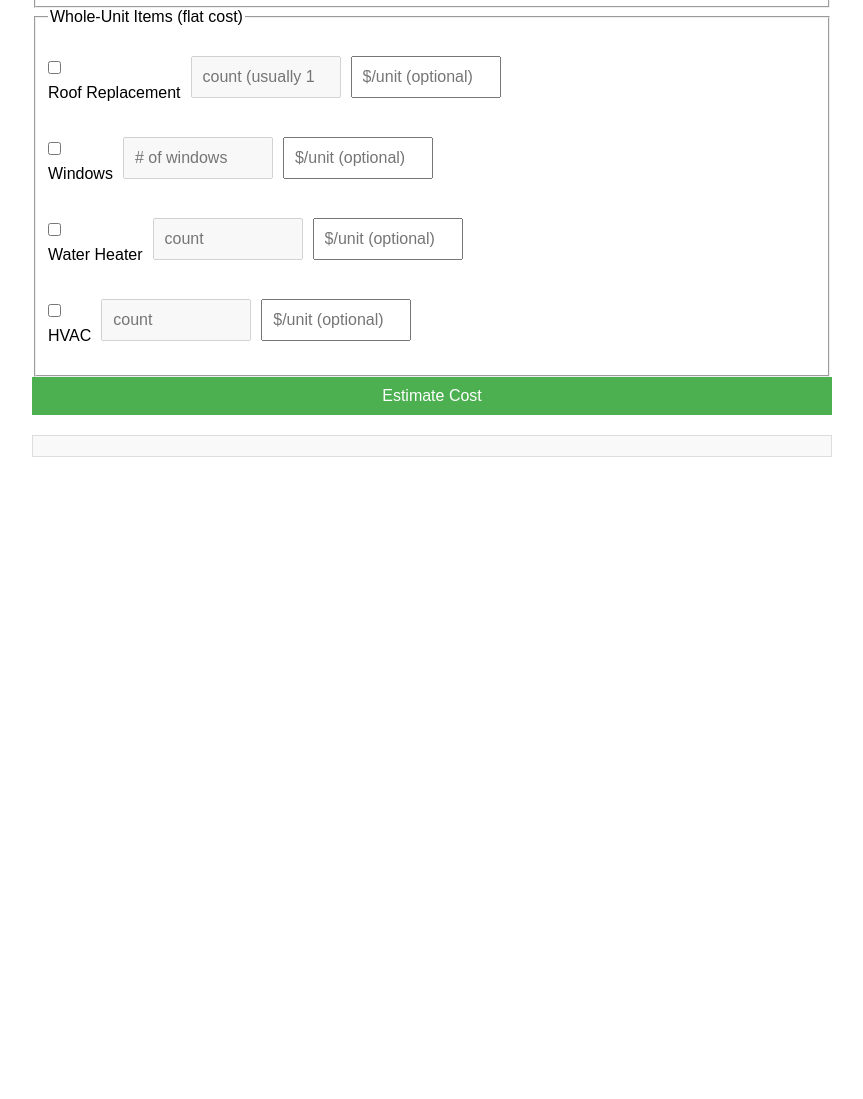
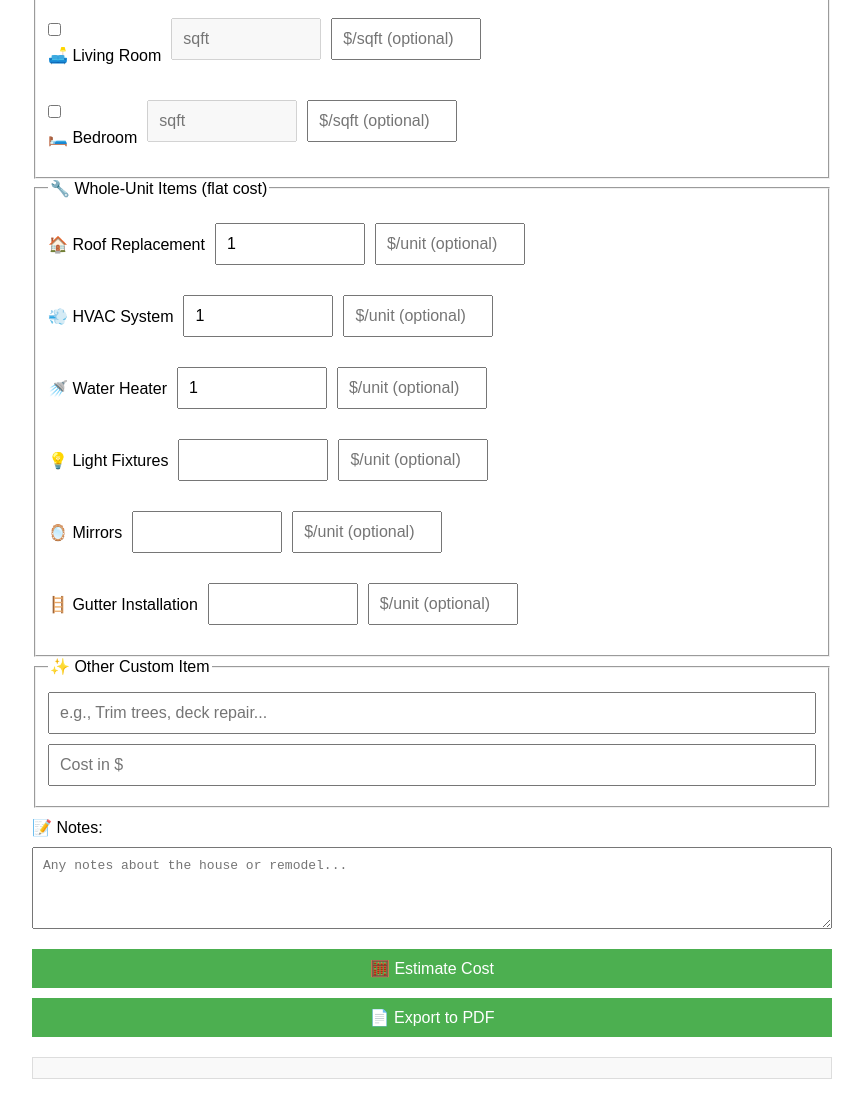
Before and after one commit to totorods/house-remodel-cost-estimator, a plain HTML site: page index.html in a window 1280 px wide. Shown: the part 744-1843 px from the top of the page, without its empty margins (208-1071 px from the left). Before the commit the page ends 1221 px from the top, so only its background shows below. Drawn offline with nearby package versions, Linux system fonts and the light colour scheme.

Commit message:
🚀 Add index.html for remodel estimator with photo, notes, and PDF export

```diff
--- a/index.html
+++ b/index.html
@@ -2,10 +2,11 @@
 <html lang="en">
 <head>
   <meta charset="UTF-8">
-  <title>House Remodel Cost Estimator</title>
+  <title>🏡 House Remodel Cost Estimator</title>
   <meta name="viewport" content="width=device-width, initial-scale=1.0">
   <meta name="apple-mobile-web-app-capable" content="yes">
   <meta name="apple-mobile-web-app-status-bar-style" content="default">
+  <script src="https://cdnjs.cloudflare.com/ajax/libs/jspdf/2.5.1/jspdf.umd.min.js"></script>
   <style>
     body {
       font-family: Arial, sans-serif;
@@ -17,12 +18,12 @@
       color: #4CAF50;
       font-size: 1.5em;
     }
-    label, select, input {
+    label, select, input, textarea {
       display: block;
       margin: 10px 0;
       font-size: 1em;
     }
-    input[type="number"], select, button {
+    input[type="number"], select, button, input[type="text"], textarea {
       width: 100%;
       padding: 10px;
       font-size: 1em;
@@ -33,6 +34,7 @@
       padding: 10px;
       border: 1px solid #ddd;
       background: #f9f9f9;
+      white-space: pre-wrap;
     }
     .room-input {
       display: flex;
@@ -48,6 +50,7 @@
       border: none;
       cursor: pointer;
       font-size: 1em;
+      margin-top: 10px;
     }
     button:hover {
       background-color: #45a049;
@@ -66,17 +69,25 @@
   </style>
 </head>
 <body>
-  <h1>Remodel Cost Estimator (Austin, TX)</h1>
+  <h1>🏡 House Remodel Cost Estimator (Austin, TX)</h1>
 
-  <label>ZIP Code (for regional adjustment, not used yet):
+  <label>📍 Address:
+    <input type="text" id="address" placeholder="Enter street address">
+  </label>
+
+  <label>📮 ZIP Code:
     <input type="text" id="zip">
   </label>
 
-  <label>Total Square Footage:
+  <label>📐 Total Square Footage:
     <input type="number" id="sqft" placeholder="e.g., 2000">
   </label>
 
-  <label>Finish Level:
+  <label>📷 Upload Photo:
+    <input type="file" id="photo" accept="image/*">
+  </label>
+
+  <label>🎨 Finish Level:
     <select id="finish">
       <option value="basic">Basic</option>
       <option value="mid">Mid-range</option>
@@ -85,78 +96,101 @@
   </label>
 
   <fieldset>
-    <legend>Rooms to Remodel (per sqft)</legend>
+    <legend>🛋️ Rooms to Remodel (per sqft)</legend>
     <div class="room-input">
-      <label><input type="checkbox" value="kitchen" onchange="toggleInput('kitchen')"> Kitchen</label>
+      <label><input type="checkbox" value="kitchen" onchange="toggleInput('kitchen')"> 🍽️ Kitchen</label>
       <input type="number" id="kitchen_sqft" placeholder="sqft" disabled>
       <input type="number" class="custom-price" id="kitchen_price" placeholder="$/sqft (optional)">
     </div>
     <div class="room-input">
-      <label><input type="checkbox" value="bathroom" onchange="toggleInput('bathroom')"> Bathroom</label>
+      <label><input type="checkbox" value="bathroom" onchange="toggleInput('bathroom')"> 🛁 Bathroom</label>
       <input type="number" id="bathroom_sqft" placeholder="sqft" disabled>
       <input type="number" class="custom-price" id="bathroom_price" placeholder="$/sqft (optional)">
     </div>
     <div class="room-input">
-      <label><input type="checkbox" value="flooring" onchange="toggleInput('flooring')"> Flooring</label>
+      <label><input type="checkbox" value="flooring" onchange="toggleInput('flooring')"> 🪵 Flooring</label>
       <input type="number" id="flooring_sqft" placeholder="sqft" disabled>
       <input type="number" class="custom-price" id="flooring_price" placeholder="$/sqft (optional)">
     </div>
     <div class="room-input">
-      <label><input type="checkbox" value="living" onchange="toggleInput('living')"> Living Room</label>
+      <label><input type="checkbox" value="living" onchange="toggleInput('living')"> 🛋️ Living Room</label>
       <input type="number" id="living_sqft" placeholder="sqft" disabled>
       <input type="number" class="custom-price" id="living_price" placeholder="$/sqft (optional)">
     </div>
     <div class="room-input">
-      <label><input type="checkbox" value="bedroom" onchange="toggleInput('bedroom')"> Bedroom</label>
+      <label><input type="checkbox" value="bedroom" onchange="toggleInput('bedroom')"> 🛏️ Bedroom</label>
       <input type="number" id="bedroom_sqft" placeholder="sqft" disabled>
       <input type="number" class="custom-price" id="bedroom_price" placeholder="$/sqft (optional)">
     </div>
   </fieldset>
 
   <fieldset>
-    <legend>Whole-Unit Items (flat cost)</legend>
+    <legend>🔧 Whole-Unit Items (flat cost)</legend>
     <div class="room-input">
-      <label><input type="checkbox" value="roof" onchange="toggleInput('roof')"> Roof Replacement</label>
-      <input type="number" id="roof_units" placeholder="count (usually 1)" disabled>
+      <label>🏠 Roof Replacement</label>
+      <input type="number" id="roof_units" value="1">
       <input type="number" class="custom-price" id="roof_price" placeholder="$/unit (optional)">
     </div>
     <div class="room-input">
-      <label><input type="checkbox" value="windows" onchange="toggleInput('windows')"> Windows</label>
-      <input type="number" id="windows_units" placeholder="# of windows" disabled>
-      <input type="number" class="custom-price" id="windows_price" placeholder="$/unit (optional)">
+      <label>💨 HVAC System</label>
+      <input type="number" id="hvac_units" value="1">
+      <input type="number" class="custom-price" id="hvac_price" placeholder="$/unit (optional)">
     </div>
     <div class="room-input">
-      <label><input type="checkbox" value="waterheater" onchange="toggleInput('waterheater')"> Water Heater</label>
-      <input type="number" id="waterheater_units" placeholder="count" disabled>
+      <label>🚿 Water Heater</label>
+      <input type="number" id="waterheater_units" value="1">
       <input type="number" class="custom-price" id="waterheater_price" placeholder="$/unit (optional)">
     </div>
     <div class="room-input">
-      <label><input type="checkbox" value="hvac" onchange="toggleInput('hvac')"> HVAC</label>
-      <input type="number" id="hvac_units" placeholder="count" disabled>
-      <input type="number" class="custom-price" id="hvac_price" placeholder="$/unit (optional)">
+      <label>💡 Light Fixtures</label>
+      <input type="number" id="light_units">
+      <input type="number" class="custom-price" id="light_price" placeholder="$/unit (optional)">
+    </div>
+    <div class="room-input">
+      <label>🪞 Mirrors</label>
+      <input type="number" id="mirror_units">
+      <input type="number" class="custom-price" id="mirror_price" placeholder="$/unit (optional)">
+    </div>
+    <div class="room-input">
+      <label>🪜 Gutter Installation</label>
+      <input type="number" id="gutter_units">
+      <input type="number" class="custom-price" id="gutter_price" placeholder="$/unit (optional)">
     </div>
   </fieldset>
 
-  <button onclick="estimateCost()">Estimate Cost</button>
+  <fieldset>
+    <legend>✨ Other Custom Item</legend>
+    <input type="text" id="other_desc" placeholder="e.g., Trim trees, deck repair...">
+    <input type="number" id="other_cost" placeholder="Cost in $">
+  </fieldset>
+
+  <label>📝 Notes:
+    <textarea id="notes" rows="4" placeholder="Any notes about the house or remodel..."></textarea>
+  </label>
+
+  <button onclick="estimateCost()">🧮 Estimate Cost</button>
+  <button onclick="exportPDF()">📄 Export to PDF</button>
 
   <div class="output" id="result"></div>
 
   <script>
     const costTable = {
-      kitchen:    { basic: 120, mid: 180, high: 300 },
-      bathroom:   { basic: 110, mid: 160, high: 260 },
-      flooring:   { basic: 12,  mid: 18,  high: 30  },
-      living:     { basic: 35,  mid: 55,  high: 80  },
-      bedroom:    { basic: 35,  mid: 55,  high: 80  },
-      roof:       { basic: 9000, mid: 14000, high: 22000 },
-      windows:    { basic: 400,  mid: 700,   high: 1100 },
-      waterheater:{ basic: 1200, mid: 1800,  high: 2700 },
-      hvac:       { basic: 6000, mid: 9000,  high: 13000 },
+      kitchen: { basic: 120, mid: 180, high: 300 },
+      bathroom: { basic: 110, mid: 160, high: 260 },
+      flooring: { basic: 12, mid: 18, high: 30 },
+      living: { basic: 35, mid: 55, high: 80 },
+      bedroom: { basic: 35, mid: 55, high: 80 },
+      roof: { basic: 9000, mid: 14000, high: 22000 },
+      hvac: { basic: 6000, mid: 9000, high: 13000 },
+      waterheater: { basic: 1200, mid: 1800, high: 2700 },
+      light: { basic: 100, mid: 200, high: 400 },
+      mirror: { basic: 80, mid: 150, high: 300 },
+      gutter: { basic: 600, mid: 900, high: 1300 }
     };
 
     function toggleInput(id) {
       const checkbox = document.querySelector(`input[value='${id}']`);
-      const input = document.getElementById(`${id}_sqft`) || document.getElementById(`${id}_units`);
+      const input = document.getElementById(`${id}_sqft`);
       if (input) input.disabled = !checkbox.checked;
     }
 
@@ -169,45 +203,52 @@
 
       checkboxes.forEach(cb => {
         const item = cb.value;
-        const isPerSqft = document.getElementById(`${item}_sqft`) !== null;
-        const inputId = isPerSqft ? `${item}_sqft` : `${item}_units`;
-        const customPriceId = `${item}_price`;
-        const value = parseFloat(document.getElementById(inputId).value);
-        const customPrice = parseFloat(document.getElementById(customPriceId).value);
-
-        if (!isNaN(value) && value > 0) {
-          const rate = !isNaN(customPrice) && customPrice > 0 ? customPrice : costTable[item][finish];
-          const cost = rate * value;
+        const sqft = parseFloat(document.getElementById(`${item}_sqft`).value);
+        const customPrice = parseFloat(document.getElementById(`${item}_price`).value);
+        if (!isNaN(sqft) && sqft > 0) {
+          const rate = !isNaN(customPrice) ? customPrice : costTable[item][finish];
+          const cost = sqft * rate;
           total += cost;
-          const entry = `${item.charAt(0).toUpperCase() + item.slice(1)}: $${cost.toLocaleString()} (${value} ${isPerSqft ? 'sqft' : 'unit(s)'}, $${rate}/unit)`;
-          if (isPerSqft) {
-            roomBreakdown.push(entry);
-          } else {
-            systemBreakdown.push(entry);
-          }
-        } else {
-          const warning = `${item.charAt(0).toUpperCase() + item.slice(1)}: ⚠️ Please enter valid amount`;
-          if (isPerSqft) {
-            roomBreakdown.push(warning);
-          } else {
-            systemBreakdown.push(warning);
-          }
+          roomBreakdown.push(`${item.charAt(0).toUpperCase() + item.slice(1)}: $${cost.toLocaleString()} (${sqft} sqft @ $${rate})`);
         }
       });
 
-      const resultDiv = document.getElementById("result");
-      if (checkboxes.length === 0) {
-        resultDiv.innerHTML = "<strong>Please select at least one item.</strong>";
-        return;
+      const systems = ["roof", "hvac", "waterheater", "light", "mirror", "gutter"];
+      systems.forEach(item => {
+        const units = parseFloat(document.getElementById(`${item}_units`).value);
+        const customPrice = parseFloat(document.getElementById(`${item}_price`).value);
+        if (!isNaN(units) && units > 0) {
+          const rate = !isNaN(customPrice) ? customPrice : costTable[item][finish];
+          const cost = units * rate;
+          total += cost;
+          systemBreakdown.push(`${item.charAt(0).toUpperCase() + item.slice(1)}: $${cost.toLocaleString()} (${units} unit(s) @ $${rate})`);
+        }
+      });
+
+      const otherDesc = document.getElementById("other_desc").value.trim();
+      const otherCost = parseFloat(document.getElementById("other_cost").value);
+      if (otherDesc && !isNaN(otherCost)) {
+        total += otherCost;
+        systemBreakdown.push(`Other – ${otherDesc}: $${otherCost.toLocaleString()}`);
       }
 
-      resultDiv.innerHTML = `<strong>Total Estimated Cost: $${total.toLocaleString()}</strong><br><br>`;
-      if (roomBreakdown.length > 0) {
-        resultDiv.innerHTML += `<u>Room-Based Remodels:</u><br>${roomBreakdown.join("<br>")}<br><br>`;
-      }
-      if (systemBreakdown.length > 0) {
-        resultDiv.innerHTML += `<u>Whole-System Replacements:</u><br>${systemBreakdown.join("<br>")}`;
-      }
+      const result = [`📍 Address: ${document.getElementById("address").value}`, `📮 ZIP: ${document.getElementById("zip").value}`, `🎨 Finish Level: ${finish}`, `💰 Total Estimated Cost: $${total.toLocaleString()}`];
+      if (roomBreakdown.length) result.push(`\n🛋️ Room Remodels:\n${roomBreakdown.join('\n')}`);
+      if (systemBreakdown.length) result.push(`\n🔧 Systems:\n${systemBreakdown.join('\n')}`);
+      const notes = document.getElementById("notes").value.trim();
+      if (notes) result.push(`\n📝 Notes:\n${notes}`);
+
+      document.getElementById("result").textContent = result.join('\n\n');
+    }
+
+    function exportPDF() {
+      estimateCost();
+      const { jsPDF } = window.jspdf;
+      const doc = new jsPDF();
+      const resultText = document.getElementById("result").textContent;
+      const lines = doc.splitTextToSize(resultText, 180);
+      doc.text(lines, 10, 10);
+      doc.save("remodel_estimate.pdf");
     }
   </script>
 </body>
```
